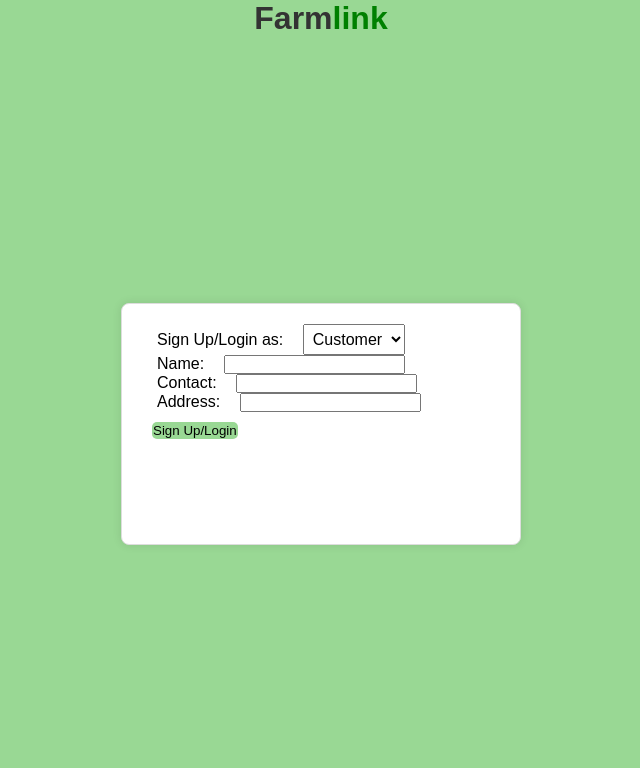
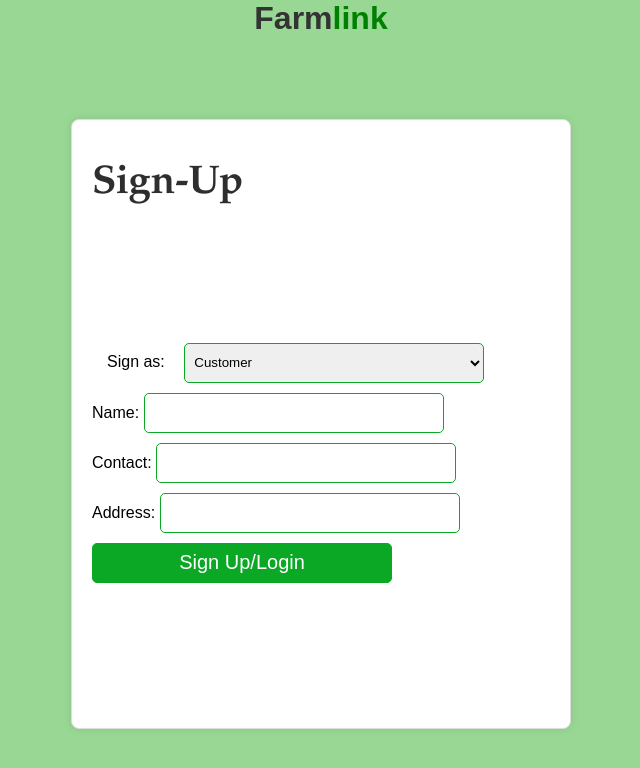
Before and after one commit to lupamo/FarmLink, a Flask app: page /sign_in in a window 1280 px wide. Shown: the top 768 px of the page, without its empty margins (319-959 px from the left). Run offline with Flask 3, Linux system fonts and the light colour scheme; parts of the project's set-up code (start-up, migrations or seed data) failed here and were passed over.

Commit message:
Update CSS for home page and login page

```diff
--- a/app.py
+++ b/app.py
@@ -88,6 +88,7 @@ def get_products():
         product_info = {
             'name': product.name,
             'price': product.price,
+            'quantity': product.quantity,
             'farmer': product.farmer.name if product.farmer else '', # Access farmer's name directly from the loaded object
             'contact': product.farmer.contact if product.farmer else '' # Access farmer's contact directly from the loaded object
         }
@@ -109,7 +110,7 @@ def login():
             user = db.session.query(Farmers).filter_by(name=name, contact=contact).first()
 
         if user:
-            # Successful login
+            """Successful login"""
             session['user_id'] = user.id
             session['user_type'] = user_type
             return redirect(url_for('dashboard', user_type=user_type))
--- a/static/styles/home.css
+++ b/static/styles/home.css
@@ -154,6 +154,7 @@ ul.lable{
 .mission {
 	margin-top: 20px;
 	text-align: center;
+	margin-bottom: 40px;
 
 }
 
--- a/static/styles/sign-in.css
+++ b/static/styles/sign-in.css
@@ -34,15 +34,16 @@ section {
     border: 1px solid #ddd;
     border-radius: 8px;
     width: 100%;
-    max-width: 400px;
+    max-width: 500px;
     box-shadow: 0 0 10px rgba(0, 0, 0, 0.1);
     margin: 0;
 }
 
 .sign-in-form {
     display: grid;
+    align-items: center;
     flex-direction: column;
-    height: 200px;
+    height: 500px;
 }
 
 .form-group {
@@ -50,14 +51,31 @@ section {
     margin-bottom: 15px;
 }
 select{
-    padding: 5px;
-    font-size: 16px;
+    width: 300px;
+	height: 40px;
+	border: 1px solid rgb(10, 168, 37);
+	border-radius: 5px;
+	padding: 5px;
+	margin-top: 10px;
 }
-
+section h2{
+	margin-top: 20px;
+	font-family: 'Garamond', 'Georgia', serif;
+	color: rgb(46, 46, 46);
+	font-size: 40px;
+	font-weight: 700;
+}
+input{
+	width: 300px;
+	height: 40px;
+	border: 1px solid rgb(10, 168, 37);
+	border-radius: 5px;
+	padding: 5px;
+	margin-top: 10px;
+}
 .form-group label {
-    margin-bottom: 5px;
-    font-weight: bold;
-    color: #333;
+    font-size: 20px;
+	font-weight: 500;
 }
 
 .form-group select,
@@ -68,8 +86,9 @@ select{
     width: 100%;
     font-size: 16px;
 }
-label{
-    margin: 15px
+#signin{
+    margin: 15px;
+    align-items: center;
 }
 
 .form-group button {
@@ -83,12 +102,18 @@ label{
     background-color: darkgreen;
 }
 button{
-    margin: 10px;
-    border-radius: 5px;
-    border: 1px solid #0000;
-    background: #99d894;
+	width: 300px;
+	height: 40px;
+	border: 1px solid rgb(10, 168, 37);
+	border-radius: 5px;
+	padding: 5px;
+	margin-top: 10px;
+	background-color: rgb(10, 168, 37);
+	color: white;
+	font-size: 20px;
+	font-weight: 500;
+	cursor: pointer;
 }
-
 @media (max-width: 600px) {
     section {
         width: 90%;
--- a/static/templates/login.html
+++ b/static/templates/login.html
@@ -7,7 +7,12 @@
     <title>Login</title>
 </head>
 <body>
+    <header>
+		<h1>Farm<span>link</span></h1>
+	</header>
+    <section>
         <h2>Login</h2>
+
         <form action="{{ url_for('login') }}" method="post">
             <label for="name">Name:</label>
             <input type="text" id="name" name="name" required>
@@ -23,5 +28,6 @@
             <br>
             <button type="submit">Login</button>
         </form>
+    </section>
 </body>
 </html>
--- a/static/templates/products.html
+++ b/static/templates/products.html
@@ -8,7 +8,7 @@
 </head>
 <body>
 	<header>
-		<h1>Farm<span>link</span></h1>
+		<h1><a href="{{ url_for('home') }}">Farm<span>link</span></a></h1>
 	</header>
 	<main>
 		<section class="products">
@@ -17,7 +17,8 @@
 				{% for product in products %}
 					<li class="product-item">
 						<h3>{{ product['name'] }}</h2>
-						<p>Price: ${{ product['price'] }}</p>
+						<p>Price: ksh:{{ product['price'] }} per kg</p>
+						<p>quantity Available:{{ product['quantity'] }} Kgs</p>
 						<p>Farmer: {{ product['farmer']['name'] }}</p>
 						<p>Contact: {{ product['farmer']['contact'] }}</p>
 						<p>address: {{ product['farmer']['address'] }}</p>
--- a/static/templates/sign_in.html
+++ b/static/templates/sign_in.html
@@ -11,9 +11,10 @@
         <h1>Farm<span>link</span></h1>
     </header>
     <section>
+        <h2>Sign-Up</h2>
         <div class="sign-in-form">
             <form action="{{ url_for('sign_up_or_login') }}" method="post">
-                <label for="user_type">Sign Up/Login as:</label>
+                <label for="user_type" id="signin">Sign as:</label>
                 <select name="user_type" id="user_type" required>
                     <option value="customer">Customer</option>
                     <option value="farmer">Farmer</option>
```
Also changed, not shown: static/styles/login.css (+70 -0 lines), static/styles/products.css (+39 -4 lines), static/styles/sign_up.css (deleted, +0 -48 lines), static/images/tomatoes.PNG (deleted), static/images/vegetables.PNG (deleted), static/images/watermelon.PNG (deleted). Lines whose indentation alone changed are shown as unchanged.
